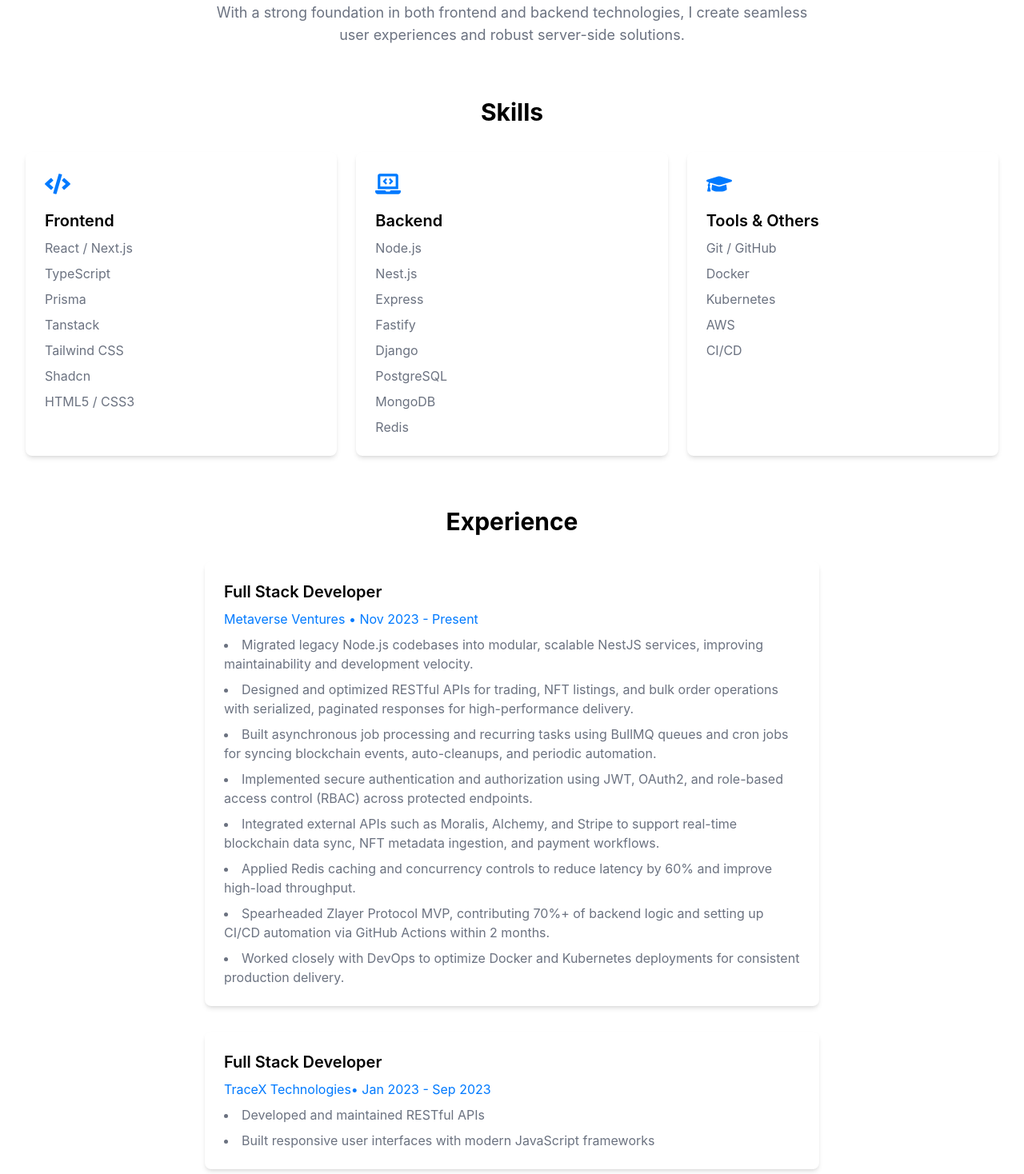
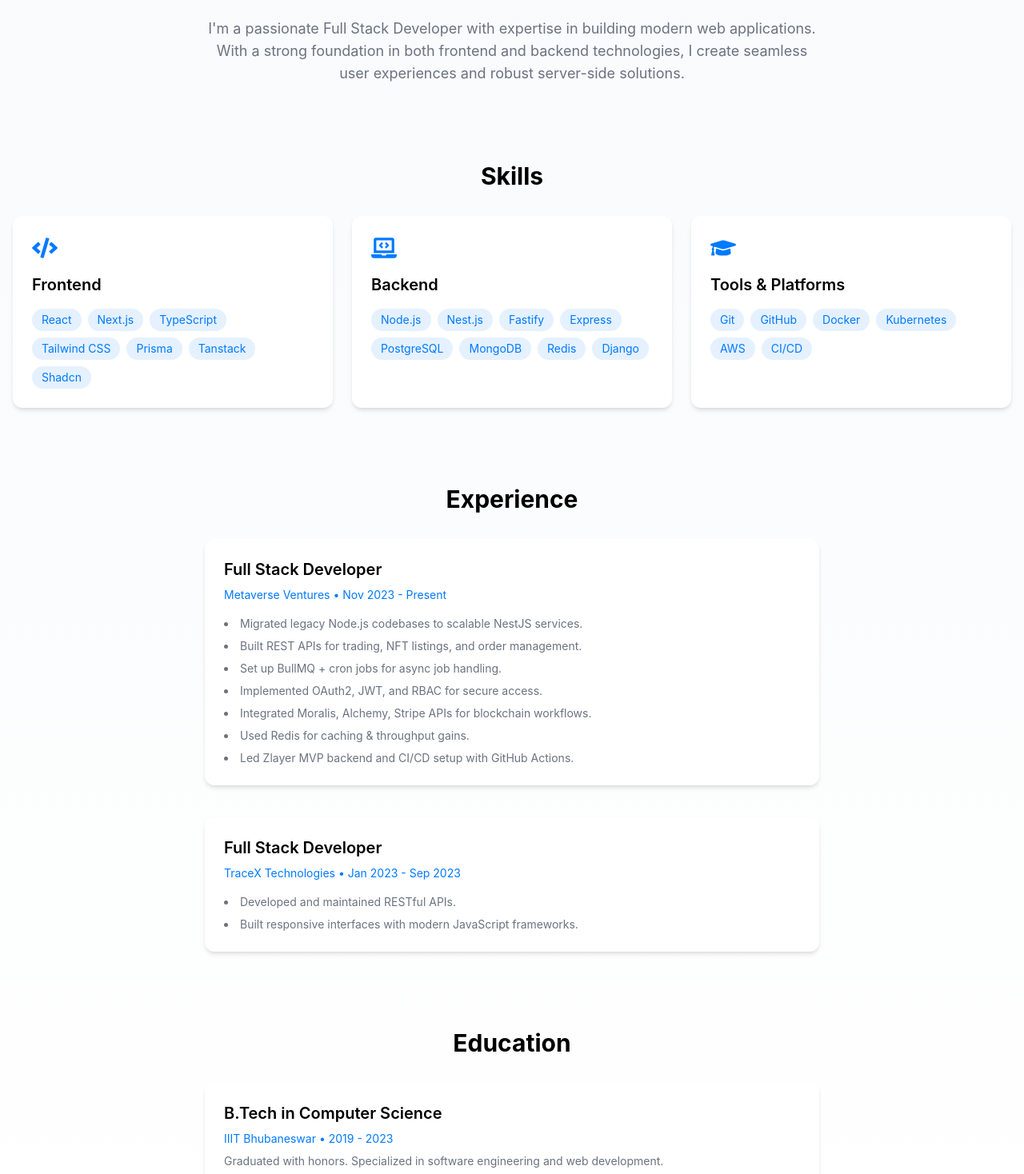
Before and after one commit to coderRaj07/PORTFOLIO_, a Next.js app: page /about in a window 1280 px wide. Shown: the part 242-1710 px from the top of the page at 80% size. Built offline with nearby package versions, Linux system fonts and the light colour scheme.

Commit message:
feat: UI updated

```diff
--- a/src/app/components/About.tsx
+++ b/src/app/components/About.tsx
@@ -6,16 +6,22 @@ import {
   fadeInUp,
   fadeInDown,
   fadeIn,
+  fadeInLeft,
+  fadeInRight,
   staggerContainer,
   cardHover,
   cardHoverSmall
 } from '@/utils/animations'
 
+const cardClasses = "bg-white dark:bg-dark/50 p-6 rounded-xl shadow-md transition-all"
+
 export default function About() {
   return (
-    <div className="container max-w-7xl mx-auto py-12">
+    <section className="bg-gradient-to-b from-slate-50 to-white dark:from-[#0d0d0d] dark:to-black py-20">
+      <div className="container max-w-7xl mx-auto px-4">
+        {/* Main Heading */}
         <motion.h1
-        className="text-4xl font-bold mb-8 text-center"
+          className="text-4xl font-bold mb-12 text-center text-gray-900 dark:text-white"
           {...fadeInDown}
         >
           About Me
@@ -23,10 +29,10 @@ export default function About() {
 
         {/* Bio Section */}
         <motion.section
-        className="mb-16"
+          className="mb-24 max-w-3xl mx-auto text-center"
           {...fadeInUp}
         >
-        <p className="text-lg text-secondary max-w-3xl mx-auto text-center">
+          <p className="text-lg text-secondary">
             I&apos;m a passionate Full Stack Developer with expertise in building modern web applications.
             With a strong foundation in both frontend and backend technologies, I create seamless
             user experiences and robust server-side solutions.
@@ -35,139 +41,103 @@ export default function About() {
 
         {/* Skills Section */}
         <motion.section
-        className="mb-16"
+          className="mb-24"
           {...fadeIn}
           transition={{ delay: 0.2 }}
         >
-        <motion.h2
-          className="section-title"
-          {...fadeInUp}
-        >
+          <motion.h2 className="text-3xl font-bold mb-8 text-center" {...fadeInUp}>
             Skills
           </motion.h2>
+
           <motion.div
-          className="max-w-7xl mx-auto grid grid-cols-1 md:grid-cols-2 lg:grid-cols-3 gap-6"
+            className="grid grid-cols-1 md:grid-cols-2 lg:grid-cols-3 gap-6"
             variants={staggerContainer}
             initial="initial"
             animate="animate"
           >
-          <motion.div
-            className="bg-white dark:bg-dark/50 p-6 rounded-lg shadow-md"
-            variants={fadeInUp}
-            {...cardHover}
-          >
+            {/* Frontend Card */}
+            <motion.div className={cardClasses} variants={fadeInLeft} {...cardHover}>
               <FaCode className="h-8 w-8 text-primary mb-4" />
-            <h3 className="text-xl font-semibold mb-2">Frontend</h3>
-            <ul className="text-secondary space-y-2">
-              <li>React / Next.js</li>
-              <li>TypeScript</li>
-              <li>Prisma</li>
-              <li>Tanstack</li>
-              <li>Tailwind CSS</li>
-              <li>Shadcn</li>
-              <li>HTML5 / CSS3</li>
-            </ul>
+              <h3 className="text-xl font-semibold mb-4">Frontend</h3>
+              <div className="flex flex-wrap gap-2 text-sm">
+                {['React', 'Next.js', 'TypeScript', 'Tailwind CSS', 'Prisma', 'Tanstack', 'Shadcn'].map(skill => (
+                  <span key={skill} className="px-3 py-1 bg-primary/10 text-primary rounded-full">
+                    {skill}
+                  </span>
+                ))}
+              </div>
             </motion.div>
 
-          <motion.div
-            className="bg-white dark:bg-dark/50 p-6 rounded-lg shadow-md"
-            variants={fadeInUp}
-            {...cardHover}
-          >
+            {/* Backend Card */}
+            <motion.div className={cardClasses} variants={fadeInUp} {...cardHover}>
               <FaLaptopCode className="h-8 w-8 text-primary mb-4" />
-            <h3 className="text-xl font-semibold mb-2">Backend</h3>
-            <ul className="text-secondary space-y-2">
-              <li>Node.js</li>
-              <li>Nest.js</li>
-              <li>Express</li>
-              <li>Fastify</li>
-              <li>Django</li>
-              <li>PostgreSQL</li>
-              <li>MongoDB</li>
-              <li>Redis</li>
-            </ul>
+              <h3 className="text-xl font-semibold mb-4">Backend</h3>
+              <div className="flex flex-wrap gap-2 text-sm">
+                {['Node.js', 'Nest.js', 'Fastify', 'Express', 'PostgreSQL', 'MongoDB', 'Redis', 'Django'].map(skill => (
+                  <span key={skill} className="px-3 py-1 bg-primary/10 text-primary rounded-full">
+                    {skill}
+                  </span>
+                ))}
+              </div>
             </motion.div>
 
-          <motion.div
-            className="bg-white dark:bg-dark/50 p-6 rounded-lg shadow-md"
-            variants={fadeInUp}
-            {...cardHover}
-          >
+            {/* Tools Card */}
+            <motion.div className={cardClasses} variants={fadeInRight} {...cardHover}>
               <FaGraduationCap className="h-8 w-8 text-primary mb-4" />
-            <h3 className="text-xl font-semibold mb-2">Tools & Others</h3>
-            <ul className="text-secondary space-y-2">
-              <li>Git / GitHub</li>
-              <li>Docker</li>
-              <li>Kubernetes</li>
-              <li>AWS</li>
-              <li>CI/CD</li>
-            </ul>
+              <h3 className="text-xl font-semibold mb-4">Tools & Platforms</h3>
+              <div className="flex flex-wrap gap-2 text-sm">
+                {['Git', 'GitHub', 'Docker', 'Kubernetes', 'AWS', 'CI/CD'].map(skill => (
+                  <span key={skill} className="px-3 py-1 bg-primary/10 text-primary rounded-full">
+                    {skill}
+                  </span>
+                ))}
+              </div>
             </motion.div>
           </motion.div>
         </motion.section>
 
         {/* Experience Section */}
-      <motion.section
-        className="mb-16"
-        {...fadeIn}
-        transition={{ delay: 0.4 }}
-      >
-        <motion.h2
-          className="section-title"
-          {...fadeInUp}
-        >
+        <motion.section className="mb-24" {...fadeIn} transition={{ delay: 0.4 }}>
+          <motion.h2 className="text-3xl font-bold mb-8 text-center" {...fadeInUp}>
             Experience
           </motion.h2>
+
           <motion.div
-          className="max-w-3xl mx-auto space-y-8"
+            className="max-w-3xl mx-auto space-y-10"
             variants={staggerContainer}
             initial="initial"
             animate="animate"
           >
-          <motion.div
-            className="bg-white dark:bg-dark/50 p-6 rounded-lg shadow-md"
-            variants={fadeInUp}
-            {...cardHoverSmall}
-          >
+            {/* Metaverse Ventures */}
+            <motion.div className={cardClasses} variants={fadeInUp} {...cardHoverSmall}>
               <h3 className="text-xl font-semibold mb-2">Full Stack Developer</h3>
-            <p className="text-primary mb-2">Metaverse Ventures • Nov 2023 - Present</p>
-            <ul className="text-secondary list-disc list-inside space-y-2">
-              <li>Migrated legacy Node.js codebases into modular, scalable NestJS services, improving maintainability and development velocity.</li>
-              <li>Designed and optimized RESTful APIs for trading, NFT listings, and bulk order operations with serialized, paginated responses for high-performance delivery.</li>
-              <li>Built asynchronous job processing and recurring tasks using BullMQ queues and cron jobs for syncing blockchain events, auto-cleanups, and periodic automation.</li>
-              <li>Implemented secure authentication and authorization using JWT, OAuth2, and role-based access control (RBAC) across protected endpoints.</li>
-              <li>Integrated external APIs such as Moralis, Alchemy, and Stripe to support real-time blockchain data sync, NFT metadata ingestion, and payment workflows.</li>
-              <li>Applied Redis caching and concurrency controls to reduce latency by 60% and improve high-load throughput.</li>
-              <li>Spearheaded Zlayer Protocol MVP, contributing 70%+ of backend logic and setting up CI/CD automation via GitHub Actions within 2 months.</li>
-              <li>Worked closely with DevOps to optimize Docker and Kubernetes deployments for consistent production delivery.</li>
+              <p className="text-primary text-sm mb-4">Metaverse Ventures • Nov 2023 - Present</p>
+              <ul className="text-secondary list-disc list-inside space-y-2 text-sm">
+                <li>Migrated legacy Node.js codebases to scalable NestJS services.</li>
+                <li>Built REST APIs for trading, NFT listings, and order management.</li>
+                <li>Set up BullMQ + cron jobs for async job handling.</li>
+                <li>Implemented OAuth2, JWT, and RBAC for secure access.</li>
+                <li>Integrated Moralis, Alchemy, Stripe APIs for blockchain workflows.</li>
+                <li>Used Redis for caching & throughput gains.</li>
+                <li>Led Zlayer MVP backend and CI/CD setup with GitHub Actions.</li>
               </ul>
-
             </motion.div>
 
-          <motion.div
-            className="bg-white dark:bg-dark/50 p-6 rounded-lg shadow-md"
-            variants={fadeInUp}
-            {...cardHoverSmall}
-          >
+            {/* TraceX */}
+            <motion.div className={cardClasses} variants={fadeInUp} {...cardHoverSmall}>
               <h3 className="text-xl font-semibold mb-2">Full Stack Developer</h3>
-            <p className="text-primary mb-2">TraceX Technologies• Jan 2023 - Sep 2023</p>
-            <ul className="text-secondary list-disc list-inside space-y-2">
-              <li>Developed and maintained RESTful APIs</li>
-              <li>Built responsive user interfaces with modern JavaScript frameworks</li>
+              <p className="text-primary text-sm mb-4">TraceX Technologies • Jan 2023 - Sep 2023</p>
+              <ul className="text-secondary list-disc list-inside space-y-2 text-sm">
+                <li>Developed and maintained RESTful APIs.</li>
+                <li>Built responsive interfaces with modern JavaScript frameworks.</li>
               </ul>
             </motion.div>
           </motion.div>
         </motion.section>
 
         {/* Education Section */}
-      <motion.section
-        {...fadeIn}
-        transition={{ delay: 0.6 }}
-      >
-        <motion.h2
-          className="section-title"
-          {...fadeInUp}
-        >
+        <motion.section {...fadeIn} transition={{ delay: 0.6 }}>
+          <motion.h2 className="text-3xl font-bold mb-8 text-center" {...fadeInUp}>
             Education
           </motion.h2>
           <motion.div
@@ -176,19 +146,16 @@ export default function About() {
             initial="initial"
             animate="animate"
           >
-          <motion.div
-            className="bg-white dark:bg-dark/50 p-6 rounded-lg shadow-md"
-            variants={fadeInUp}
-            {...cardHoverSmall}
-          >
-            <h3 className="text-xl font-semibold mb-2">Bachelor of Technology in Computer Science</h3>
-            <p className="text-primary mb-2">International Institute of Information Technology (IIIT), Bhubaneswar • 2019 - 2023</p>
-            <p className="text-secondary">
-              Graduated with honors. Focused on software engineering and web development.
+            <motion.div className={cardClasses} variants={fadeInUp} {...cardHoverSmall}>
+              <h3 className="text-xl font-semibold mb-2">B.Tech in Computer Science</h3>
+              <p className="text-primary text-sm mb-2">IIIT Bhubaneswar • 2019 - 2023</p>
+              <p className="text-secondary text-sm">
+                Graduated with honors. Specialized in software engineering and web development.
               </p>
             </motion.div>
           </motion.div>
         </motion.section>
       </div>
+    </section>
   )
 }
--- a/src/app/components/Hero.tsx
+++ b/src/app/components/Hero.tsx
@@ -4,27 +4,59 @@ import Link from 'next/link';
 import Image from 'next/image';
 import { FaGithub, FaLinkedin, FaTwitter } from 'react-icons/fa';
 import { motion } from 'framer-motion';
-import { fadeInUp, fadeIn, scaleIn } from '@/utils/animations';
+import {
+  SiNextdotjs,
+  SiNodedotjs,
+  SiPostgresql,
+  SiMongodb,
+  SiOpenai,
+  SiDocker,
+  SiKubernetes,
+  SiPrisma,
+} from 'react-icons/si';
+import { FaCubes } from 'react-icons/fa'; // For Arcjet (no official icon)
+import { RiBracesFill } from 'react-icons/ri'; // For shadcn/ui (closest rep)
+import { fadeInUp, fadeIn } from '@/utils/animations';
 
 export default function Hero() {
   return (
-    <section className="py-28">
+    <section className="py-28 bg-gradient-to-b from-white via-slate-50 to-slate-100 dark:from-gray-900 dark:via-gray-950 dark:to-black">
       <div className="container max-w-7xl mx-auto px-4">
-        <div className="max-w-3xl mx-auto text-center">
+        <div className="md:flex md:items-center md:justify-center md:gap-12">
+          {/* Profile Image with Animation */}
           <motion.div
-            className='flex justify-center items-center mb-4'
-            {...scaleIn}
+            className="flex justify-center mb-8 md:mb-0 md:justify-end md:w-1/3"
+            animate={{ y: [0, -4, 0] }}
+            transition={{ repeat: Infinity, duration: 3 }}
+          >
+            <Image
+              src="https://media.licdn.com/dms/image/v2/D4D03AQFlKoJbnFk5aQ/profile-displayphoto-shrink_800_800/profile-displayphoto-shrink_800_800/0/1666082299691?e=1757548800&v=beta&t=5ffs8QKsPZwT_J4-vEzQwol6MMv9jZ3qwBz5fHxSlaU"
+              alt="Profile"
+              width={128}
+              height={128}
+              className="rounded-full w-32 h-32 object-cover shadow-xl ring-4 ring-primary/70 hover:scale-105 transition-transform duration-300"
+            />
+          </motion.div>
+
+          {/* Content Section */}
+          <div className="md:w-2/3 text-center md:text-left">
+            {/* Availability Badge */}
+            <motion.div
+              {...fadeInUp}
               transition={{ delay: 0.2 }}
+              className="inline-block px-4 py-1 mb-4 text-sm font-medium rounded-full bg-primary/10 text-primary uppercase tracking-wider"
             >
-            <Image src="https://media.licdn.com/dms/image/v2/D4D03AQFlKoJbnFk5aQ/profile-displayphoto-shrink_800_800/profile-displayphoto-shrink_800_800/0/1666082299691?e=1757548800&v=beta&t=5ffs8QKsPZwT_J4-vEzQwol6MMv9jZ3qwBz5fHxSlaU"
-              alt="Profile" width={100} height={100} className="rounded-full mb-4 w-32 h-32 object-cover ring-2 ring-primary" />
+              Available for freelance & contracts
             </motion.div>
+
+            {/* Headline */}
             <motion.h1
-            className="text-4xl md:text-6xl font-bold mb-6"
+              className="text-4xl md:text-6xl font-bold mb-4"
               {...fadeInUp}
               transition={{ delay: 0.3 }}
             >
-            Hi, I&apos;m <motion.span
+              Hi, I&apos;m{' '}
+              <motion.span
                 className="text-primary"
                 {...fadeIn}
                 transition={{ delay: 0.8 }}
@@ -32,79 +64,101 @@ export default function Hero() {
                 Rajendra Bisoi
               </motion.span>
             </motion.h1>
+
+            {/* Subheading */}
             <motion.p
-            className="text-xl md:text-2xl text-gray-600 dark:text-gray-300 mb-8"
+              className="text-xl md:text-2xl text-gray-600 dark:text-gray-300 mb-6"
               {...fadeInUp}
               transition={{ delay: 0.4 }}
             >
               Full Stack Developer | Backend & AI Automation Enthusiast
             </motion.p>
+
+            {/* Tech Stack Icons */}
             <motion.div
-            className="flex justify-center space-x-4 mb-8"
+              className="flex justify-center md:justify-start flex-wrap gap-4 mb-6"
+              {...fadeInUp}
+              transition={{ delay: 0.45 }}
+            >
+              {[
+                { icon: <SiNextdotjs />, label: 'Next.js' },
+                { icon: <SiNodedotjs />, label: 'Node.js' },
+                { icon: <SiPostgresql />, label: 'PostgreSQL' },
+                { icon: <SiMongodb />, label: 'MongoDB' },
+                { icon: <SiOpenai />, label: 'OpenAI' },
+                { icon: <SiPrisma />, label: 'Prisma' },
+                { icon: <RiBracesFill />, label: 'shadcn/ui' },
+                { icon: <FaCubes />, label: 'Arcjet' },
+                { icon: <SiDocker />, label: 'Docker' },
+                { icon: <SiKubernetes />, label: 'Kubernetes' },
+              ].map(({ icon, label }, index) => (
+                <div
+                  key={index}
+                  className="group relative flex items-center justify-center w-10 h-10 text-xl text-primary bg-primary/10 dark:bg-primary/20 rounded-full hover:scale-110 transition-transform"
+                >
+                  {icon}
+                  <span className="absolute bottom-[-1.5rem] scale-0 group-hover:scale-100 transition-transform text-xs px-2 py-0.5 bg-black text-white rounded-md whitespace-nowrap z-10">
+                    {label}
+                  </span>
+                </div>
+              ))}
+            </motion.div>
+
+
+            {/* Social Icons */}
+            <motion.div
+              className="flex justify-center md:justify-start space-x-4 mb-8"
               {...fadeInUp}
               transition={{ delay: 0.5 }}
             >
+              {[
+                { icon: <FaGithub />, link: 'https://github.com/coderraj07' },
+                { icon: <FaLinkedin />, link: 'https://www.linkedin.com/in/rajendra-bisoi/' },
+                { icon: <FaTwitter />, link: 'https://x.com/RajendraBisoi13' },
+              ].map(({ icon, link }, index) => (
                 <motion.a
-              href="https://github.com/coderraj07"
+                  key={index}
+                  href={link}
                   target="_blank"
                   rel="noopener noreferrer"
                   className="text-2xl text-gray-600 hover:text-primary dark:text-gray-300 dark:hover:text-primary transition-colors"
                   whileHover={{ scale: 1.2 }}
                   whileTap={{ scale: 0.9 }}
                 >
-              <FaGithub />
+                  {icon}
                 </motion.a>
-            <motion.a
-              href="https://www.linkedin.com/in/rajendra-bisoi/"
-              target="_blank"
-              rel="noopener noreferrer"
-              className="text-2xl text-gray-600 hover:text-primary dark:text-gray-300 dark:hover:text-primary transition-colors"
-              whileHover={{ scale: 1.2 }}
-              whileTap={{ scale: 0.9 }}
-            >
-              <FaLinkedin />
-            </motion.a>
-            <motion.a
-              href="https://x.com/RajendraBisoi13"
-              target="_blank"
-              rel="noopener noreferrer"
-              className="text-2xl text-gray-600 hover:text-primary dark:text-gray-300 dark:hover:text-primary transition-colors"
-              whileHover={{ scale: 1.2 }}
-              whileTap={{ scale: 0.9 }}
-            >
-              <FaTwitter />
-            </motion.a>
+              ))}
             </motion.div>
+
+            {/* CTA Buttons */}
             <motion.div
-            className="flex flex-col md:flex-row justify-center gap-4 mt-9"
+              className="flex flex-col md:flex-row justify-center md:justify-start gap-4 mt-4"
               {...fadeInUp}
               transition={{ delay: 0.6 }}
             >
-            <motion.div
-              whileHover={{ scale: 1.05 }}
-              whileTap={{ scale: 0.95 }}
-            >
+              <motion.div whileHover={{ scale: 1.05 }} whileTap={{ scale: 0.95 }}>
                 <Link
                   href="/about"
-                className="bg-primary inline-block w-full md:w-auto text-white px-8 py-3 rounded-lg hover:bg-primary/90 transition-colors"
+                  className="bg-primary inline-flex items-center gap-2 text-white px-8 py-3 rounded-xl shadow hover:bg-primary/80 transition-transform transform hover:scale-105"
                 >
-                About Me
+                  <span>About Me</span>
+                  <svg xmlns="http://www.w3.org/2000/svg" fill="none" className="w-4 h-4" viewBox="0 0 24 24" stroke="currentColor">
+                    <path strokeLinecap="round" strokeLinejoin="round" strokeWidth={2} d="M13 7l5 5m0 0l-5 5m5-5H6" />
+                  </svg>
                 </Link>
               </motion.div>
-            <motion.div
-              whileHover={{ scale: 1.05 }}
-              whileTap={{ scale: 0.95 }}
-            >
+              <motion.div whileHover={{ scale: 1.05 }} whileTap={{ scale: 0.95 }}>
                 <Link
                   href="/contact"
-                className=" inline-block w-full bg-gray-500  md:w-auto text-gray-800 dark:text-white px-8 py-3 rounded-lg hover:bg-gray-300 dark:hover:bg-gray-600 transition-colors"
+                  className="inline-flex items-center justify-center gap-2 bg-gray-500 md:w-auto text-white px-8 py-3 rounded-xl hover:bg-gray-600 dark:bg-gray-700 dark:hover:bg-gray-500 transition-transform transform hover:scale-105"
                 >
-                Contact Me
+                  Let&apos;s Connect
                 </Link>
               </motion.div>
             </motion.div>
           </div>
         </div>
+      </div>
     </section>
   );
 }
--- a/src/utils/animations.ts
+++ b/src/utils/animations.ts
@@ -58,3 +58,15 @@ export const scaleIn = {
   animate: { scale: 1, opacity: 1 },
   transition: { duration: 0.5 }
 }
+
+export const fadeInLeft = {
+  initial: { opacity: 0, x: -50 },
+  animate: { opacity: 1, x: 0 },
+  transition: { duration: 0.6, ease: 'easeOut' },
+};
+
+export const fadeInRight = {
+  initial: { opacity: 0, x: 50 },
+  animate: { opacity: 1, x: 0 },
+  transition: { duration: 0.6, ease: 'easeOut' },
+};
```
Also changed, not shown: src/app/components/Projects.tsx (+41 -39 lines). Lines whose indentation alone changed are shown as unchanged.
